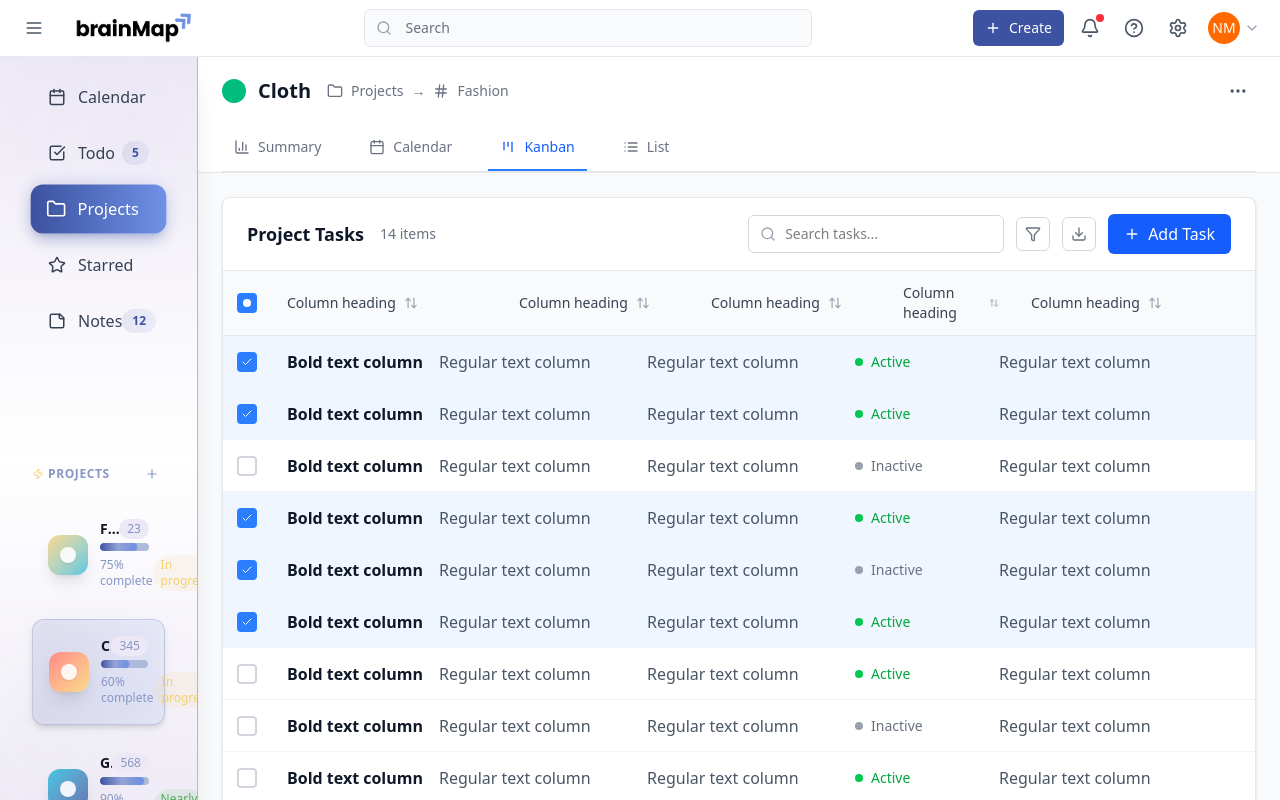
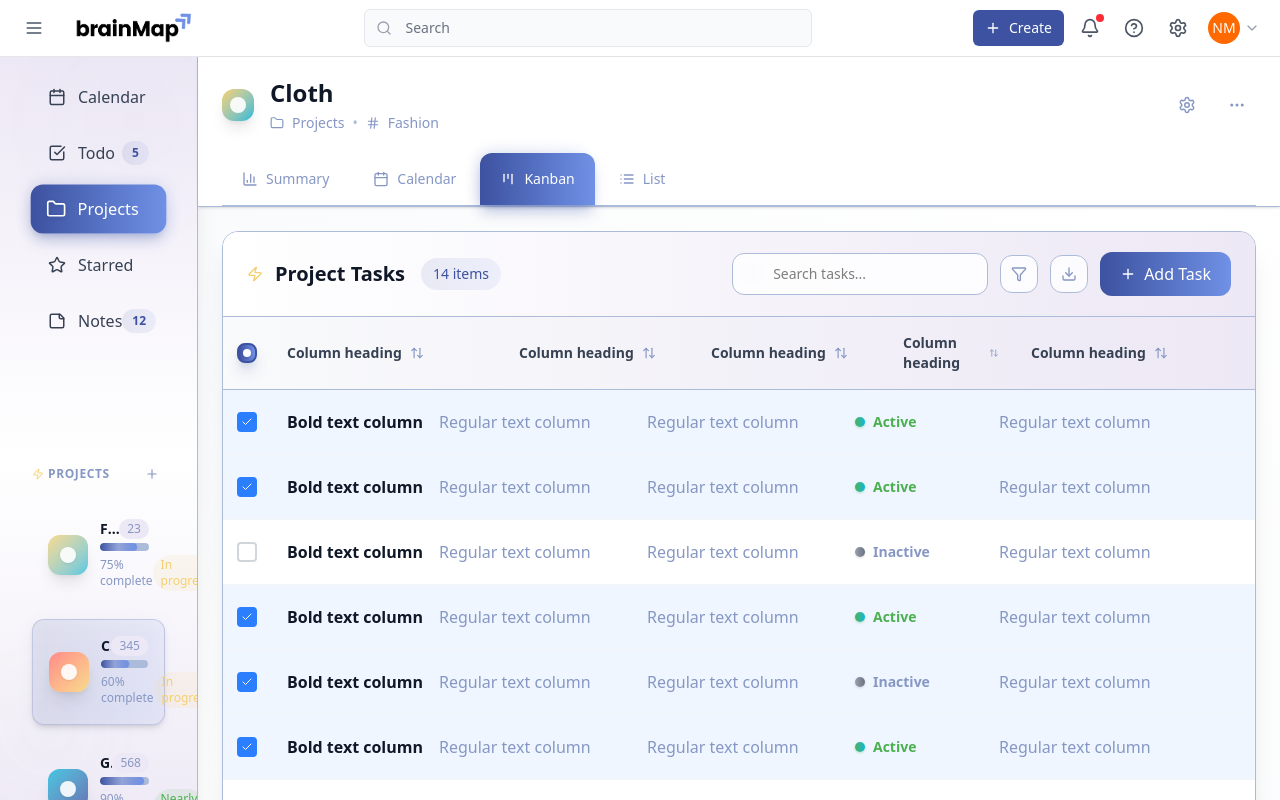
Before and after one commit to sachithdh/brainMap-Frontend, a Next.js app: page /student/listBoard in a window 1280 px wide. Shown: the top 800 px of the page. Built offline with nearby package versions, Linux system fonts and the light colour scheme.

Commit message:
updated the listboard page styles

```diff
--- a/src/app/student/listBoard/page.tsx
+++ b/src/app/student/listBoard/page.tsx
@@ -16,7 +16,12 @@ import {
   Check,
   MoreHorizontal,
   Folder,
-  Hash
+  Hash,
+  Settings,
+  Edit3,
+  Trash2,
+  Copy,
+  Zap
 } from 'lucide-react';
 
 interface TableItem {
@@ -110,32 +115,40 @@ export default function ListBoardPage() {
     }
 
     // Handle other view changes here if needed
-    // For example, you might want to navigate to different pages for other views too
   };
 
   return (
-    <div className="min-h-screen bg-gray-50">
-      <div className="bg-white border-b border-gray-200">
+    <div className="min-h-screen bg-gradient-to-br from-gray-50 via-white to-gray-50">
+      <div className="bg-white/90 backdrop-blur-sm border-b border-value2 shadow-sm">
         {/* Project Header */}
-        <div className="px-6 py-4">
+        <div className="px-6 py-5">
           <div className="flex items-center justify-between">
+            <div className="flex items-center space-x-6">
               <div className="flex items-center space-x-4">
-              <div className="flex items-center space-x-3">
-                <div className="w-6 h-6 bg-emerald-500 rounded-full"></div>
-                <h1 className="text-xl font-semibold text-gray-900">Cloth</h1>
+                <div className="relative">
+                  <div className="w-8 h-8 bg-gradient-to-br from-accent to-info rounded-xl shadow-lg flex items-center justify-center">
+                    <div className="w-4 h-4 bg-white rounded-lg opacity-90"></div>
                   </div>
-              <div className="flex items-center space-x-2 text-sm text-gray-500">
-                <Folder size={16} />
+                </div>
+                <div>
+                  <h1 className="text-2xl font-bold text-gray-900">Cloth</h1>
+                  <div className="flex items-center space-x-2 text-sm text-value1 mt-1">
+                    <Folder size={14} />
                     <span>Projects</span>
-                <span>→</span>
-                <Hash size={16} />
+                    <span className="text-value2">•</span>
+                    <Hash size={14} />
                     <span>Fashion</span>
                   </div>
                 </div>
+              </div>
+            </div>
 
-            <div className="flex items-center space-x-2">
-              <button className="p-2 hover:bg-gray-100 rounded-md">
-                <MoreHorizontal size={20} className="text-gray-600" />
+            <div className="flex items-center space-x-3">
+              <button className="group p-2.5 hover:bg-gradient-to-r hover:from-value3 hover:to-value2 rounded-xl transition-all duration-300 transform hover:scale-105">
+                <Settings size={18} className="text-value1 group-hover:text-primary transition-colors" />
+              </button>
+              <button className="group p-2.5 hover:bg-gradient-to-r hover:from-value3 hover:to-value2 rounded-xl transition-all duration-300 transform hover:scale-105">
+                <MoreHorizontal size={18} className="text-value1 group-hover:text-primary transition-colors" />
               </button>
             </div>
           </div>
@@ -143,21 +156,24 @@ export default function ListBoardPage() {
 
         {/* View Tabs */}
         <div className="px-6">
-          <div className="flex space-x-6 border-b border-gray-200">
+          <div className="flex space-x-1 border-b border-value2">
             {viewTabs.map((tab) => {
               const IconComponent = tab.icon;
               return (
                 <button
                   key={tab.name}
                   onClick={() => handleViewChange(tab.name)}
-                  className={`flex items-center space-x-2 px-3 py-3 border-b-2 text-sm font-medium transition-colors ${
+                  className={`group relative flex items-center space-x-2 px-5 py-4 rounded-t-xl text-sm font-medium transition-all duration-300 transform hover:scale-[1.02] ${
                     tab.name === activeView
-                      ? 'border-blue-500 text-blue-600'
-                      : 'border-transparent text-gray-500 hover:text-gray-700 hover:border-gray-300'
+                      ? 'bg-gradient-to-r from-primary to-secondary text-white shadow-lg shadow-primary/25'
+                      : 'text-value1 hover:bg-gradient-to-r hover:from-value3 hover:to-value2 hover:text-primary'
                   }`}
                 >
-                  <IconComponent size={16} />
-                  <span>{tab.name}</span>
+                  {tab.name === activeView && (
+                    <div className="absolute inset-0 bg-gradient-to-r from-primary/80 to-secondary/80 rounded-t-xl blur opacity-30"></div>
+                  )}
+                  <IconComponent size={16} className="relative z-10" />
+                  <span className="relative z-10">{tab.name}</span>
                 </button>
               );
             })}
@@ -167,102 +183,108 @@ export default function ListBoardPage() {
 
       {/* Main Content */}
       <div className="p-6">
-        <div className="bg-white rounded-lg border border-gray-200 shadow-sm">
+        <div className="bg-white/95 backdrop-blur-sm rounded-2xl border border-value2 shadow-xl overflow-hidden">
           {/* Table Header Controls */}
-          <div className="px-6 py-4 border-b border-gray-200">
+          <div className="px-6 py-5 border-b border-value2 bg-gradient-to-r from-white to-value3">
             <div className="flex items-center justify-between">
               <div className="flex items-center space-x-4">
-                <h2 className="text-lg font-semibold text-gray-900">Project Tasks</h2>
-                <span className="text-sm text-gray-500">{filteredItems.length} items</span>
+                <div className="flex items-center space-x-3">
+                  <Zap size={16} className="text-accent" />
+                  <h2 className="text-xl font-bold text-gray-900">Project Tasks</h2>
+                </div>
+                <div className="px-3 py-1.5 bg-gradient-to-r from-primary/10 to-secondary/10 text-primary rounded-full text-sm font-medium">
+                  {filteredItems.length} items
+                </div>
               </div>
 
               <div className="flex items-center space-x-3">
                 {/* Search */}
                 <div className="relative">
-                  <Search size={16} className="absolute left-3 top-1/2 transform -translate-y-1/2 text-gray-400" />
+                  <Search size={16} className="absolute left-3 top-1/2 transform -translate-y-1/2 text-value1" />
                   <input
                     type="text"
                     placeholder="Search tasks..."
                     value={searchTerm}
                     onChange={(e) => setSearchTerm(e.target.value)}
-                    className="pl-9 pr-4 py-2 border border-gray-300 rounded-md text-sm focus:outline-none focus:ring-2 focus:ring-blue-500 focus:border-transparent w-64"
+                    className="pl-10 pr-4 py-2.5 border border-value2 rounded-xl text-sm focus:outline-none focus:ring-2 focus:ring-primary/50 focus:border-primary transition-all duration-300 w-64 bg-white/80 backdrop-blur-sm"
                   />
                 </div>
 
-                <button className="p-2 border border-gray-300 rounded-md hover:bg-gray-50 transition-colors">
-                  <Filter size={16} className="text-gray-500" />
+                <button className="group p-2.5 border border-value2 rounded-xl hover:bg-gradient-to-r hover:from-value3 hover:to-value2 transition-all duration-300 transform hover:scale-105 bg-white/80 backdrop-blur-sm">
+                  <Filter size={16} className="text-value1 group-hover:text-primary transition-colors" />
                 </button>
 
-                <button className="p-2 border border-gray-300 rounded-md hover:bg-gray-50 transition-colors">
-                  <Download size={16} className="text-gray-500" />
+                <button className="group p-2.5 border border-value2 rounded-xl hover:bg-gradient-to-r hover:from-value3 hover:to-value2 transition-all duration-300 transform hover:scale-105 bg-white/80 backdrop-blur-sm">
+                  <Download size={16} className="text-value1 group-hover:text-primary transition-colors" />
                 </button>
 
-                <button className="px-4 py-2 bg-blue-600 text-white rounded-md hover:bg-blue-700 flex items-center space-x-2 transition-colors">
-                  <Plus size={16} />
-                  <span>Add Task</span>
+                <button className="group relative flex items-center space-x-2 px-5 py-2.5 bg-gradient-to-r from-primary to-secondary text-white rounded-xl hover:shadow-lg hover:shadow-primary/25 transition-all duration-300 transform hover:scale-105 font-medium">
+                  <div className="absolute inset-0 bg-gradient-to-r from-primary/80 to-secondary/80 rounded-xl blur opacity-0 group-hover:opacity-30 transition-opacity duration-300"></div>
+                  <Plus size={16} className="relative z-10" />
+                  <span className="relative z-10">Add Task</span>
                 </button>
               </div>
             </div>
           </div>
 
           {/* Column Headers */}
-          <div className="flex items-center w-full bg-gray-50 border-b border-gray-200 text-sm font-medium text-gray-700">
+          <div className="flex items-center w-full bg-gradient-to-r from-gray-50 to-value3 border-b border-value2 text-sm font-semibold text-gray-700">
             {/* Select All Checkbox */}
-            <div className="flex items-center justify-center w-12 h-12 shrink-0">
+            <div className="flex items-center justify-center w-12 h-14 shrink-0">
               <button
                 onClick={handleSelectAll}
                 className={`
-                  flex items-center justify-center w-5 h-5 rounded border-2
-                  transition-all duration-200
+                  flex items-center justify-center w-5 h-5 rounded-lg border-2
+                  transition-all duration-300 transform hover:scale-110
                   ${
                     selectedItems.size === filteredItems.length && filteredItems.length > 0
-                      ? 'bg-blue-500 border-blue-500 text-white'
+                      ? 'bg-gradient-to-r from-primary to-secondary border-primary text-white shadow-lg shadow-primary/25'
                       : selectedItems.size > 0
-                      ? 'bg-blue-500 border-blue-500 text-white'
-                      : 'border-gray-300 hover:border-blue-400 bg-white'
+                      ? 'bg-gradient-to-r from-primary to-secondary border-primary text-white shadow-lg shadow-primary/25'
+                      : 'border-value2 hover:border-primary bg-white hover:bg-value3'
                   }
                 `}
               >
                 {selectedItems.size > 0 && (
                   selectedItems.size === filteredItems.length ? (
-                    <Check size={12} className="text-white" />
+                    <Check size={12} className="text-white drop-shadow-sm" />
                   ) : (
-                    <div className="w-2 h-2 bg-white rounded-sm" />
+                    <div className="w-2 h-2 bg-white rounded-sm shadow-sm" />
                   )
                 )}
               </button>
             </div>
 
-            <div className="flex items-center px-4 py-3 flex-1">
-              <span>Column heading</span>
-              <ArrowUpDown size={14} className="ml-2 text-gray-400" />
+            <div className="flex items-center px-4 py-4 flex-1 group cursor-pointer hover:bg-white/50 transition-all duration-300">
+              <span className="group-hover:text-primary transition-colors">Column heading</span>
+              <ArrowUpDown size={14} className="ml-2 text-value1 group-hover:text-primary transition-colors" />
             </div>
 
-            <div className="flex items-center px-4 py-3 w-48">
-              <span>Column heading</span>
-              <ArrowUpDown size={14} className="ml-2 text-gray-400" />
+            <div className="flex items-center px-4 py-4 w-48 group cursor-pointer hover:bg-white/50 transition-all duration-300">
+              <span className="group-hover:text-primary transition-colors">Column heading</span>
+              <ArrowUpDown size={14} className="ml-2 text-value1 group-hover:text-primary transition-colors" />
             </div>
 
-            <div className="flex items-center px-4 py-3 w-48">
-              <span>Column heading</span>
-              <ArrowUpDown size={14} className="ml-2 text-gray-400" />
+            <div className="flex items-center px-4 py-4 w-48 group cursor-pointer hover:bg-white/50 transition-all duration-300">
+              <span className="group-hover:text-primary transition-colors">Column heading</span>
+              <ArrowUpDown size={14} className="ml-2 text-value1 group-hover:text-primary transition-colors" />
             </div>
 
-            <div className="flex items-center px-4 py-3 w-32">
-              <span>Column heading</span>
-              <ArrowUpDown size={14} className="ml-2 text-gray-400" />
+            <div className="flex items-center px-4 py-4 w-32 group cursor-pointer hover:bg-white/50 transition-all duration-300">
+              <span className="group-hover:text-primary transition-colors">Column heading</span>
+              <ArrowUpDown size={14} className="ml-2 text-value1 group-hover:text-primary transition-colors" />
             </div>
 
-            <div className="flex items-center px-4 py-3 w-48">
-              <span>Column heading</span>
-              <ArrowUpDown size={14} className="ml-2 text-gray-400" />
+            <div className="flex items-center px-4 py-4 w-48 group cursor-pointer hover:bg-white/50 transition-all duration-300">
+              <span className="group-hover:text-primary transition-colors">Column heading</span>
+              <ArrowUpDown size={14} className="ml-2 text-value1 group-hover:text-primary transition-colors" />
             </div>
 
             <div className="w-12"></div> {/* Actions column */}
           </div>
 
           {/* Table Rows */}
-          <div className="divide-y divide-gray-100">
+          <div className="divide-y divide-value2">
             {filteredItems.map((item) => (
               <SimpleTableRow
                 key={item.id}
@@ -273,26 +295,26 @@ export default function ListBoardPage() {
                 onEdit={handleEdit}
                 onDelete={handleDelete}
                 onDuplicate={handleDuplicate}
-                className="min-h-[52px]"
+                className="min-h-[60px] hover:bg-gradient-to-r hover:from-value3 hover:to-white transition-all duration-300"
               >
-                <div className="flex items-center space-x-4 px-4">
+                <div className="flex items-center space-x-4 px-4 py-2">
                   {/* First Column - Bold text */}
                   <div className="flex-1 min-w-0">
-                    <div className="font-semibold text-gray-900 truncate">
+                    <div className="font-bold text-gray-900 truncate">
                       {item.name}
                     </div>
                   </div>
 
                   {/* Second Column - Regular text */}
                   <div className="w-48 min-w-0">
-                    <div className="text-gray-600 truncate">
+                    <div className="text-value1 truncate">
                       {item.description}
                     </div>
                   </div>
 
                   {/* Third Column - Regular text */}
                   <div className="w-48 min-w-0">
-                    <div className="text-gray-600 truncate">
+                    <div className="text-value1 truncate">
                       {item.category}
                     </div>
                   </div>
@@ -301,13 +323,15 @@ export default function ListBoardPage() {
                   <div className="w-32">
                     <div className="flex items-center space-x-2">
                       <div
-                        className={`w-2 h-2 rounded-full ${
-                          item.status === 'active' ? 'bg-green-500' : 'bg-gray-400'
+                        className={`w-2.5 h-2.5 rounded-full shadow-sm ${
+                          item.status === 'active'
+                            ? 'bg-gradient-to-r from-success to-info shadow-success/25'
+                            : 'bg-gradient-to-r from-gray-400 to-gray-500'
                         }`}
                       />
                       <span
-                        className={`text-sm font-medium capitalize ${
-                          item.status === 'active' ? 'text-green-600' : 'text-gray-500'
+                        className={`text-sm font-semibold capitalize ${
+                          item.status === 'active' ? 'text-success' : 'text-value1'
                         }`}
                       >
                         {item.status}
@@ -317,7 +341,7 @@ export default function ListBoardPage() {
 
                   {/* Fifth Column - Last Modified */}
                   <div className="w-48 min-w-0">
-                    <div className="text-gray-600 truncate">
+                    <div className="text-value1 truncate">
                       {item.lastModified}
                     </div>
                   </div>
@@ -328,22 +352,27 @@ export default function ListBoardPage() {
 
           {/* Selection Footer */}
           {selectedItems.size > 0 && (
-            <div className="px-6 py-3 bg-blue-50 border-t border-blue-200">
+            <div className="px-6 py-4 bg-gradient-to-r from-primary/10 via-secondary/10 to-primary/10 border-t border-primary/20 backdrop-blur-sm">
               <div className="flex items-center justify-between">
-                <span className="text-sm text-blue-700">
+                <div className="flex items-center space-x-3">
+                  <div className="w-2 h-2 bg-primary rounded-full animate-pulse"></div>
+                  <span className="text-sm font-semibold text-primary">
                     {selectedItems.size} item{selectedItems.size !== 1 ? 's' : ''} selected
                   </span>
-                <div className="flex items-center space-x-2">
+                </div>
+                <div className="flex items-center space-x-3">
                   <button
                     onClick={() => setSelectedItems(new Set())}
-                    className="px-3 py-1 text-sm border border-blue-300 text-blue-700 rounded hover:bg-blue-100 transition-colors"
+                    className="px-4 py-2 text-sm border border-value2 text-value1 rounded-xl hover:bg-white hover:text-primary hover:border-primary transition-all duration-300 transform hover:scale-105 font-medium"
                   >
                     Clear Selection
                   </button>
-                  <button className="px-3 py-1 text-sm border border-blue-300 text-blue-700 rounded hover:bg-blue-100 transition-colors">
+                  <button className="group relative px-4 py-2 text-sm border border-primary/30 text-primary rounded-xl hover:bg-gradient-to-r hover:from-primary hover:to-secondary hover:text-white transition-all duration-300 transform hover:scale-105 font-medium">
+                    <Edit3 size={14} className="inline mr-2" />
                     Bulk Edit
                   </button>
-                  <button className="px-3 py-1 text-sm border border-red-300 text-red-700 rounded hover:bg-red-100 transition-colors">
+                  <button className="group relative px-4 py-2 text-sm border border-danger/30 text-danger rounded-xl hover:bg-gradient-to-r hover:from-danger hover:to-accent hover:text-white transition-all duration-300 transform hover:scale-105 font-medium">
+                    <Trash2 size={14} className="inline mr-2" />
                     Delete Selected
                   </button>
                 </div>
@@ -353,11 +382,14 @@ export default function ListBoardPage() {
 
           {/* Empty State */}
           {filteredItems.length === 0 && (
-            <div className="flex items-center justify-center py-12">
+            <div className="flex items-center justify-center py-16">
               <div className="text-center">
-                <div className="text-gray-400 mb-2">No tasks found</div>
-                <div className="text-sm text-gray-500">
-                  Try adjusting your search terms or add a new task
+                <div className="w-16 h-16 bg-gradient-to-br from-value3 to-value2 rounded-2xl flex items-center justify-center mx-auto mb-4">
+                  <Search size={32} className="text-value1" />
+                </div>
+                <div className="text-lg font-semibold text-gray-700 mb-2">No tasks found</div>
+                <div className="text-sm text-value1 max-w-md">
+                  Try adjusting your search terms or add a new task to get started
                 </div>
               </div>
             </div>
```
Lines whose indentation alone changed are shown as unchanged.
